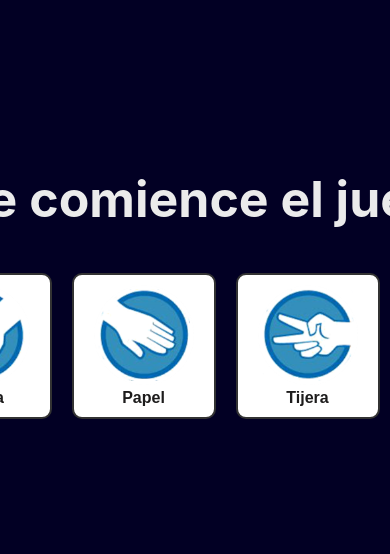
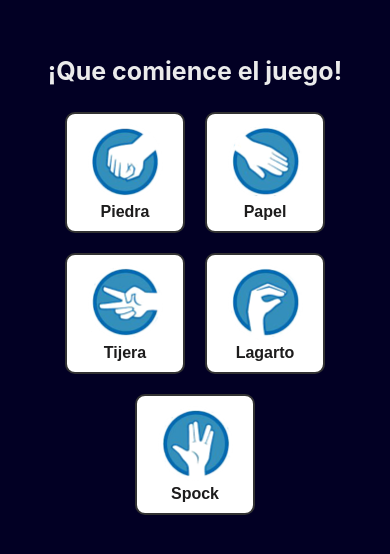
Before and after one commit to Sofia799/unq-ui-sofia-justiniano-trabajo-final, a React (Create React App) app in the folder game-app/: page / in a window 390 px wide. Shown: the part 140-694 px from the top of the page. Built offline with nearby package versions, Linux system fonts and the light colour scheme.

Commit message:
estilos para responsive

```diff
--- a/game-app/src/componentes/Juego.css
+++ b/game-app/src/componentes/Juego.css
@@ -1,6 +1,28 @@
+@media (max-width: 840px) {
+  .title-juego {
+    font-size: 25px;
+  }
+
   .container {
     width: 100%;
-  height: auto;
+    height: 100vh;
+    display: flex;
+    flex-direction: column;
+    justify-content: center;
+    align-items: center;
+    background-color: rgb(2, 0, 36);
+    /* box-sizing: border-box;
+    overflow: hidden; */
+  }
+}
+
+@media (min-width:841px) {
+  .title-juego {
+    font-size: 50px;
+  }
+
+  .container {
+    width: 100%;
     display: flex;
     flex-direction: column;
     justify-content: center;
@@ -10,6 +32,8 @@
     box-sizing: border-box;
     overflow: hidden;
   }
+}
+
 
 .container-title {
   display: flex;
@@ -20,7 +44,6 @@
 .title-juego {
   align-self: center;
   color: #ebebeb;
-  font-size: 50px;
   font-weight: bold;
 }
 
--- a/game-app/src/componentes/OpcionElegida.css
+++ b/game-app/src/componentes/OpcionElegida.css
@@ -1,3 +1,51 @@
+@media (max-width: 840px) {
+  .btn-opcion {
+    background-color: #ffffff;
+    color: #1d1c1c;
+    border: 2px solid #333333;
+    padding: 10px 20px;
+    font-size: 14px;
+    font-weight: bold;
+    margin: 10px;
+    cursor: pointer;
+    width: 120px;
+    border-radius: 10px;
+  }
+
+  .img-opcion {
+    width: 75px;
+    height: auto;
+  }
+
+  .title-eleccion {
+    font-size: 17px;
+  }
+}
+
+@media (min-width: 841px) {
+  .btn-opcion {
+    background-color: #ffffff;
+    color: #1d1c1c;
+    border: 2px solid #333333;
+    padding: 10px 20px;
+    font-size: 16px;
+    font-weight: bold;
+    margin: 10px;
+    cursor: pointer;
+    width: 150px;
+    border-radius: 10px;
+  }
+
+  .img-opcion {
+    width: 100px;
+    height: auto;
+  }
+
+  .title-eleccion {
+    font-size: 25px;
+  }
+}
+
 .animated {
   display: flex;
   flex-direction: column;
@@ -130,18 +178,6 @@
   margin: 0;
 }
 
-.btn-opcion {
-  background-color: #ffffff;
-  color: #1d1c1c;
-  border: 2px solid #333333;
-  padding: 10px 20px;
-  font-size: 16px;
-  font-weight: bold;
-  margin: 10px;
-  cursor: pointer;
-  width: 150px;
-  border-radius: 10px;
-}
 
 .box-resultado {
   cursor: default;
@@ -150,11 +186,6 @@
 .hidden {
   display: none;
   margin: 0;
-}
-
-.img-opcion {
-  width: 100px;
-  height: auto;
 }
 
 @-webkit-keyframes bounceInRight {
--- a/game-app/src/componentes/OpcionesJuego.css
+++ b/game-app/src/componentes/OpcionesJuego.css
@@ -1,3 +1,27 @@
+@media (max-width: 840px) {
+  .container-opciones {
+    width: 100%;
+    display: flex;
+    flex-wrap: wrap;
+    justify-content: center;
+  }
+
+  .box-btn-opciones {
+    display: flex;
+    flex-wrap: wrap;
+    justify-content: center;
+    /* width: 70%;
+    max-width: 800px;
+    margin: 0 auto;  */
+  }
+
+  .img-opcion {
+    width: 100px;
+    height: auto;
+  }
+}
+
+@media (min-width: 841px) {
   .container-opciones {
     width: 100%;
     height: auto;
@@ -35,7 +59,4 @@
     transition: 0.5s ease-out;
   }
 
-.img-opcion {
-  width: 100px;
-  height: auto;
 }
--- a/game-app/src/componentes/ResultadoJuego.css
+++ b/game-app/src/componentes/ResultadoJuego.css
@@ -1,3 +1,15 @@
+@media (max-width: 840px) {
+  .title-resultado {
+    font-size: 30px;
+  }
+}
+
+@media (min-width: 841px) {
+  .title-resultado {
+    font-size: 50px;
+  }
+}
+
 .hidden {
   display: none;
   margin: 0;
@@ -6,6 +18,5 @@
 .title-resultado {
   align-self: center;
   color: #ebebeb;
-  font-size: 50px;
   font-weight: bold;
 }
--- a/game-app/src/componentes/VolverAJugar.css
+++ b/game-app/src/componentes/VolverAJugar.css
@@ -1,13 +1,24 @@
-.hidden {
-    display: none;
-    margin: 0;
+@media (max-width:840px) {
+    .btn-opcion {
+        background-color: #ffffff;
+        color: #1d1c1c;
+        border: 2px solid #333333;
+        padding: 10px 20px;
+        font-size: 16px;
+        font-weight: bold;
+        margin: 10px;
+        cursor: pointer;
+        border-radius: 10px;
     }
 
-.content {
-    display: contents;
-    cursor: pointer;
+    .btn-volverAJugar {
+        width: 130px;
+        font-size: 14px;
+        padding: 10px;
+    }
 }
 
+@media (min-width: 841px) {
     .btn-opcion {
         background-color: #ffffff;
         color: #1d1c1c;
@@ -20,6 +31,17 @@
         width: 150px;
         border-radius: 10px;
     }
+}
+
+.hidden {
+    display: none;
+    margin: 0;
+}
+
+.content {
+    display: contents;
+    cursor: pointer;
+}
 
 .btn-isHover:hover {
     background-color: #333333;
--- a/game-app/src/componentes/VolverAJugar.js
+++ b/game-app/src/componentes/VolverAJugar.js
@@ -1,10 +1,11 @@
 import React from "react";
+import "./VolverAJugar.css"
 
 const VolverAJugar = ({ resultado, volverAJugar }) => {
 
     return (
         <div className={`${!resultado ? "hidden" : "content"}`}>
-            <button className={`btn-opcion btn-isHover ${!resultado ? "hidden" : "btn-opcion"}`} onClick={volverAJugar}>
+            <button className={`btn-isHover ${!resultado ? "hidden" : "btn-opcion btn-volverAJugar"}`} onClick={volverAJugar}>
                 Volver a jugar
             </button>
         </div>
```
Lines whose indentation alone changed are shown as unchanged.
